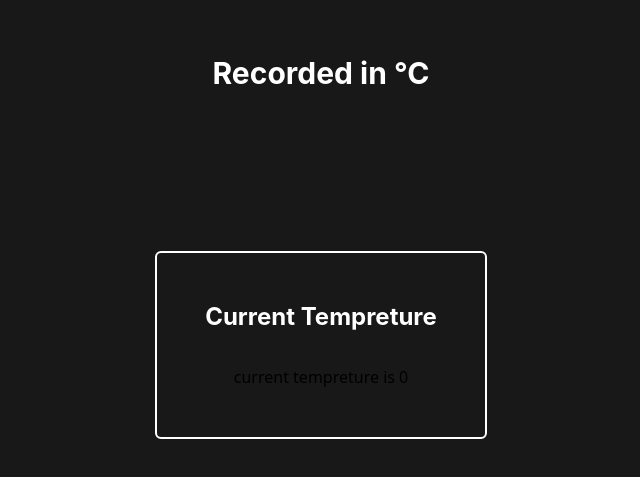
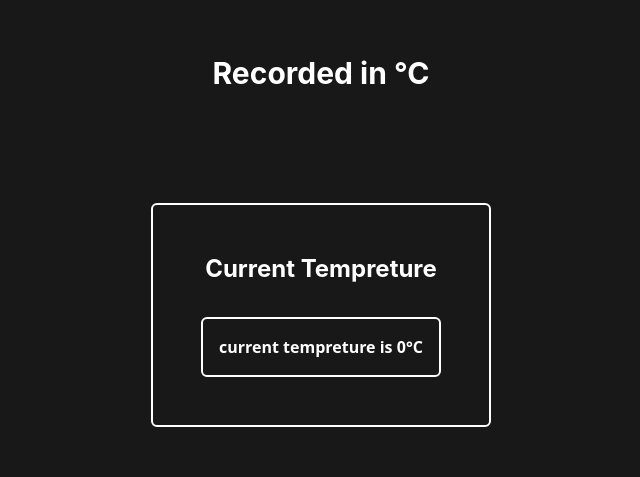
Before and after one commit to Killdroid2342/keylogger, a React (Vite) app: page / in a window 1280 px wide. Shown: the part 105-582 px from the top of the page, without its empty margins (319-959 px from the left). Built offline with nearby package versions, Linux system fonts and the light colour scheme.

Commit message:
fixed spacing and added a few more styles

```diff
--- a/src/TempAPI/TempAPI.tsx
+++ b/src/TempAPI/TempAPI.tsx
@@ -4,13 +4,13 @@ const TempAPI = () => {
     return (
         <>
             <h1 className='text-center text-3xl font-bold text-white mt-40'>Recorded in °C</h1>
-            <div className='flex flex-col items-center justify-center  mt-40 text-center'>
+            <div className='flex flex-col items-center justify-center  mt-28 text-center'>
 
             <div className=' border-2 border-white flex flex-col rounded-md p-12 '>
-            <h2 className='pb-8 text-2xl text-white font-bold'>Current Tempreture</h2>
-            <div>
-                <p className='text-l font-sans'>current tempreture is 0</p>
-            </div>
+                <h2 className='pb-8 text-2xl text-white font-bold'>Current Tempreture</h2>
+                <div>
+                    <p className='text-l font-sans border-2 font-bold border-white p-4 rounded-md text-white'>current tempreture is 0°C</p>
+                </div>
 
             </div>
         </div>
```
